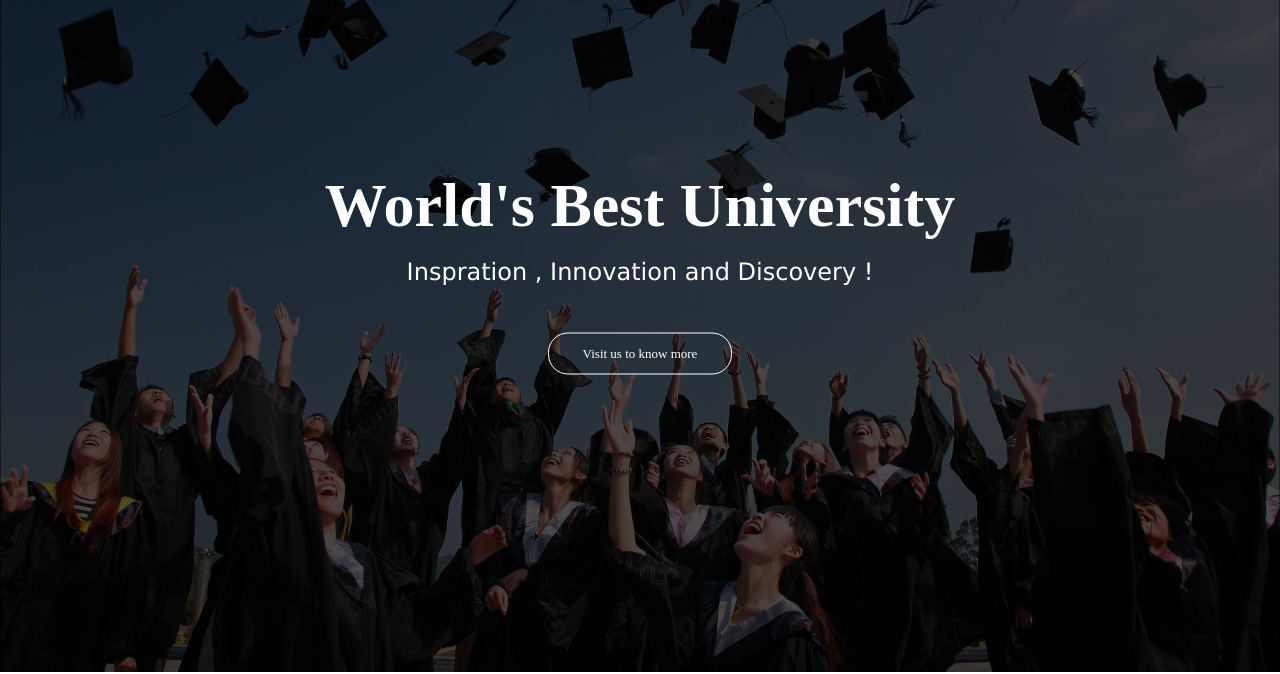
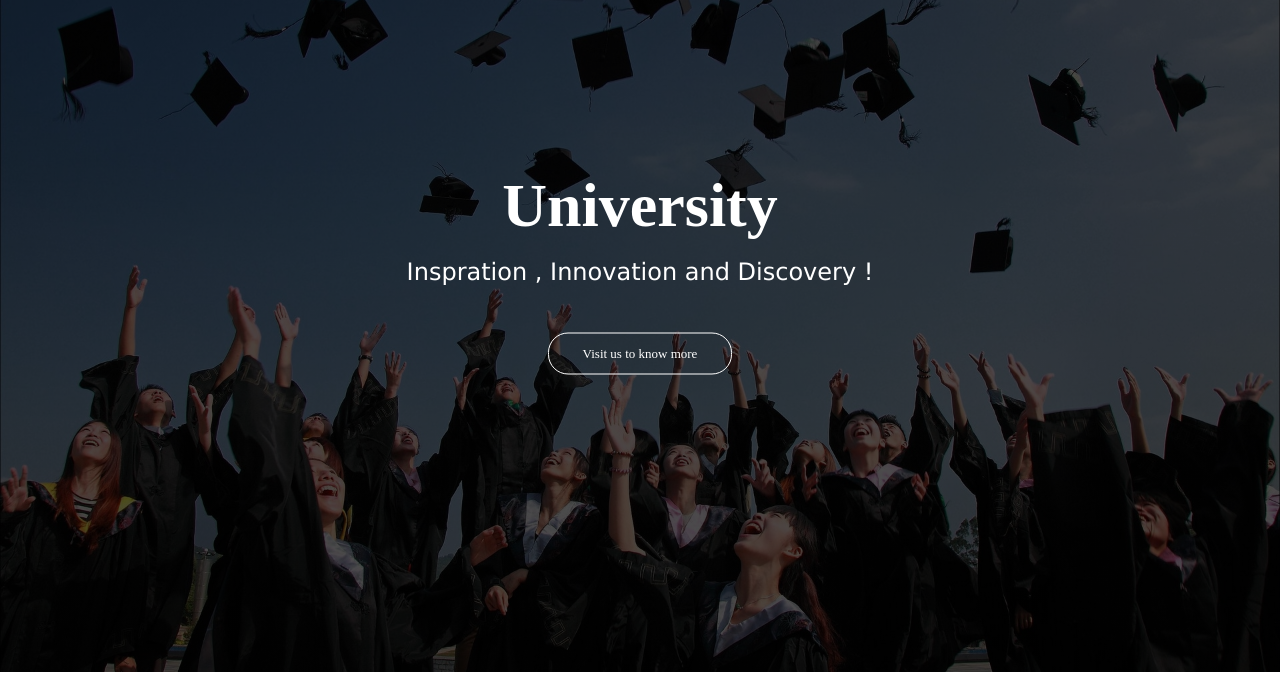
Before and after one commit to alugolus/chs-web-aws, a plain HTML site: page index.html in a window 1280 px wide. Shown: the part 128-802 px from the top of the page. Drawn offline with Linux system fonts and the light colour scheme.

Commit message:
test change

```diff
--- a/index.html
+++ b/index.html
@@ -29,7 +29,7 @@
             <i class="fa-solid fa-bars"></i>
         </nav>
         <div class="text">
-            <h1>World's Best University</h1>
+            <h1> University</h1>
             <p>Inspration , Innovation and Discovery !
             </p>
             <a href="#" class="btn">Visit us to know more</a>
```
